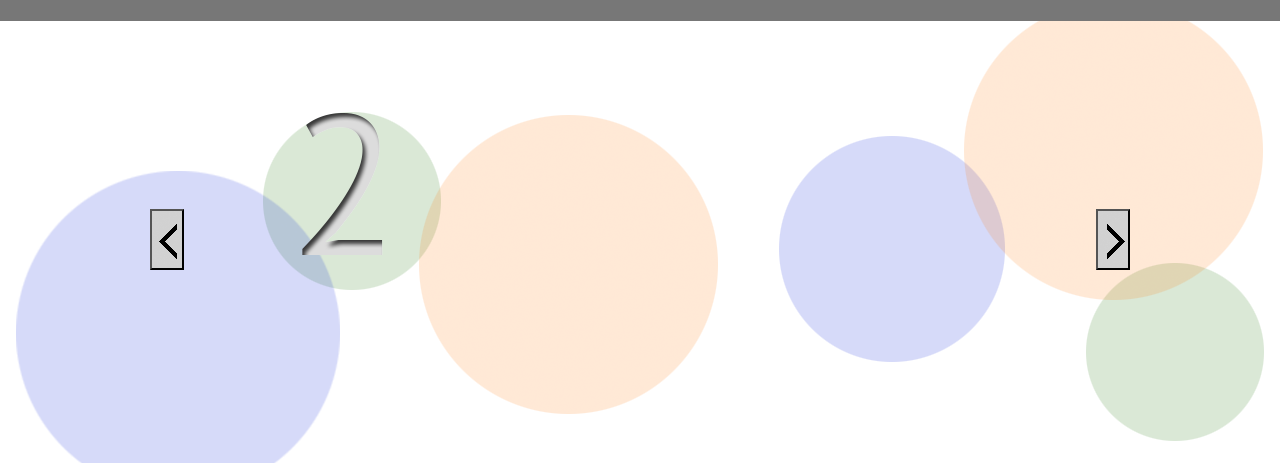
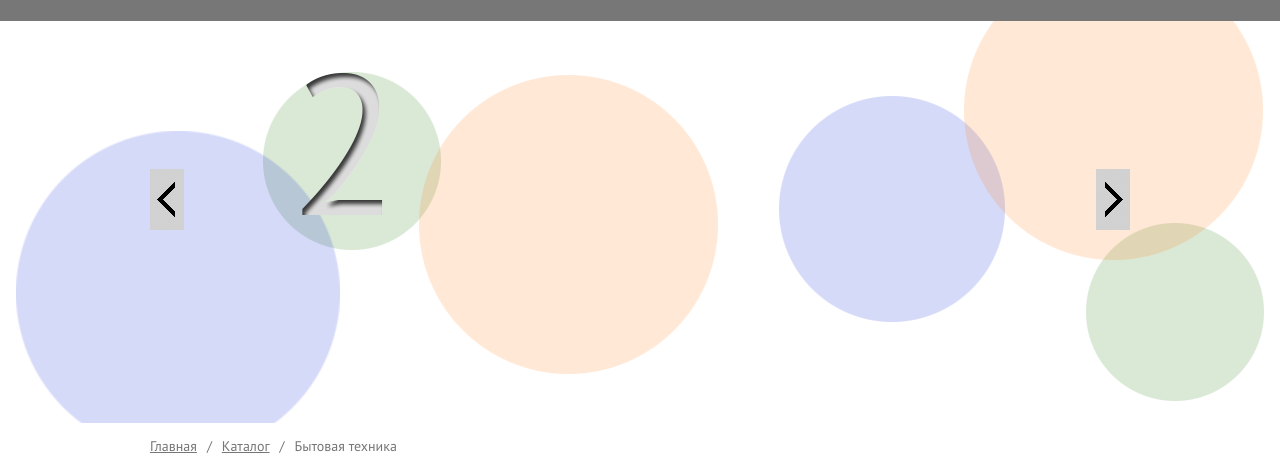
Before and after one commit to Swat-maz/test_V3, a plain HTML site: page index.html in a window 1280 px wide. Shown: the part 289-761 px from the top of the page. Drawn offline with nearby package versions, Linux system fonts and the light colour scheme; files whose address does not match are found by name.

Commit message:
good slider

```diff
--- a/css/style.css
+++ b/css/style.css
@@ -647,16 +647,6 @@ text-transform: uppercase;
 .slick-dots li button{}
 
 /* Мій слайдер */
-.slider-center {
-  max-width: 1248px;
-  margin: 0 auto;
-  display: flex;
-  flex-direction: column;
-  /* justify-content: center;
-  align-items: center; */
-  /* overflow: hidden; */
-}
-
 .buttons{
   position: static;
   display: flex;
@@ -665,11 +655,18 @@ text-transform: uppercase;
   padding-bottom: 200px;
 }
 
+.slider-center {
+  margin-top: -40px;
+  display: flex;
+  overflow: hidden;
+  justify-content: center;
+}
+
+
 .slider {
-  min-width: 0;
-  position:relative;
-  /* z-index: 5; */
-  /* margin: 0 auto; */
+  max-width: 1248px;
+  margin: 0 auto;
+
 }
 .container .slick-arrow {
   position: relative;
@@ -678,6 +675,7 @@ text-transform: uppercase;
   font-size: 0;
   width: 34px;
   height: 61px;
+  border: none;
 }
 
 .container .slick-arrow.slick-prev {
--- a/js/script.js
+++ b/js/script.js
@@ -11,7 +11,7 @@ $(document).ready(function() { // Ждём загрузки страницы
 		fade:true,
 		pauseOnFocus:false,
 		appendArrows:$('.buttons'),
-		// centerMode:true
+		centerMode: true,
 	});
 
 
```
